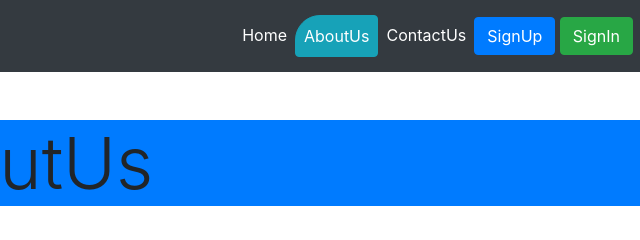
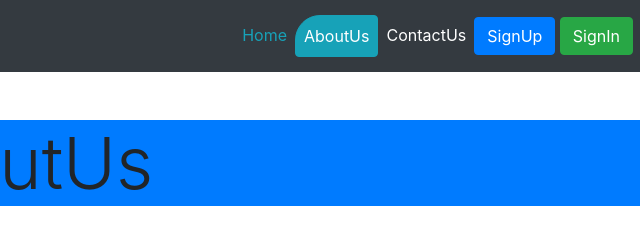
Before and after one commit to priyasol93/welcome, a plain HTML site: page aboutus.html in a window 1280 px wide. Shown: the top 240 px of the page, 631-1271 px from the left. Drawn offline with nearby package versions, Linux system fonts and the light colour scheme.

Commit message:
Update aboutus.html

```diff
--- a/aboutus.html
+++ b/aboutus.html
@@ -22,7 +22,7 @@
        <div class="collapse navbar-collapse" id="nav">
         <ul class="navbar-nav ml-auto">
             <li class="nav-item">
-                <a class="nav-link text-white" href="index.html">Home</a>
+                <a class="nav-link text-info" href="index.html">Home</a>
             </li>
             <li class="nav-item active">
                 <a class="nav-link text-white btn btn-info" href="aboutus.html">AboutUs</a>
```
